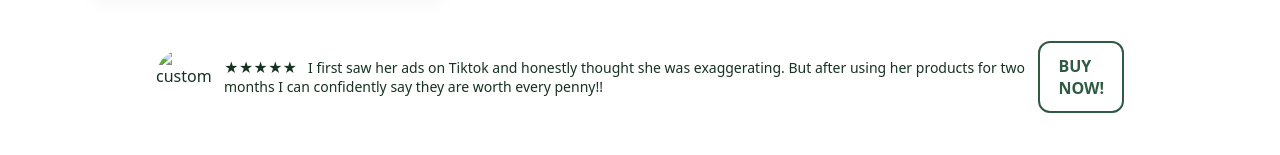
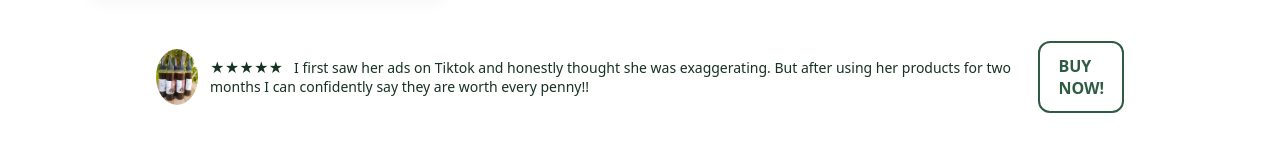
Before and after one commit to cassynaturals1/cassy-shop-live-, a plain HTML site: page index.html in a window 1280 px wide. Shown: the part 1503-1658 px from the top of the page. Drawn offline with Linux system fonts and the light colour scheme; files whose address does not match are found by name.

Commit message:
Update index.html

```diff
--- a/index.html
+++ b/index.html
@@ -141,7 +141,7 @@
         </div>
 
       <div class="testimonial">
-        <img src="images/hair_growth_oil.jpg" alt="customer">
+        <img src="hair_growth_oil.jpg" alt="customer">
         <div class="text">★★★★★ &nbsp; I first saw her ads on Tiktok and honestly thought she was exaggerating. But after using her products for two months I can confidently say they are worth every penny!!</div>
         <div style="margin-left:auto"><a class="btn ghost" href="#order">BUY NOW!</a></div>
       </div>
```
